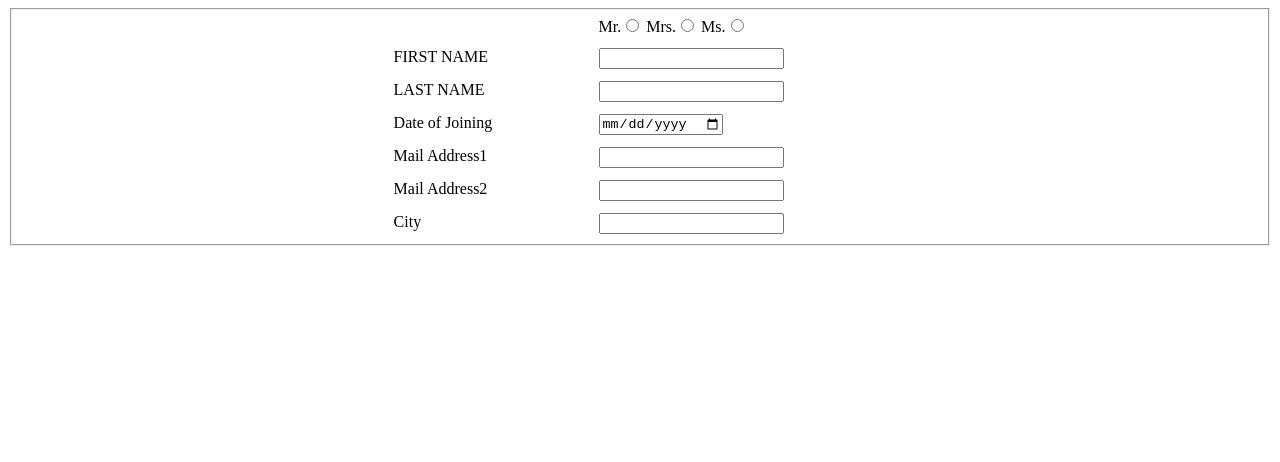
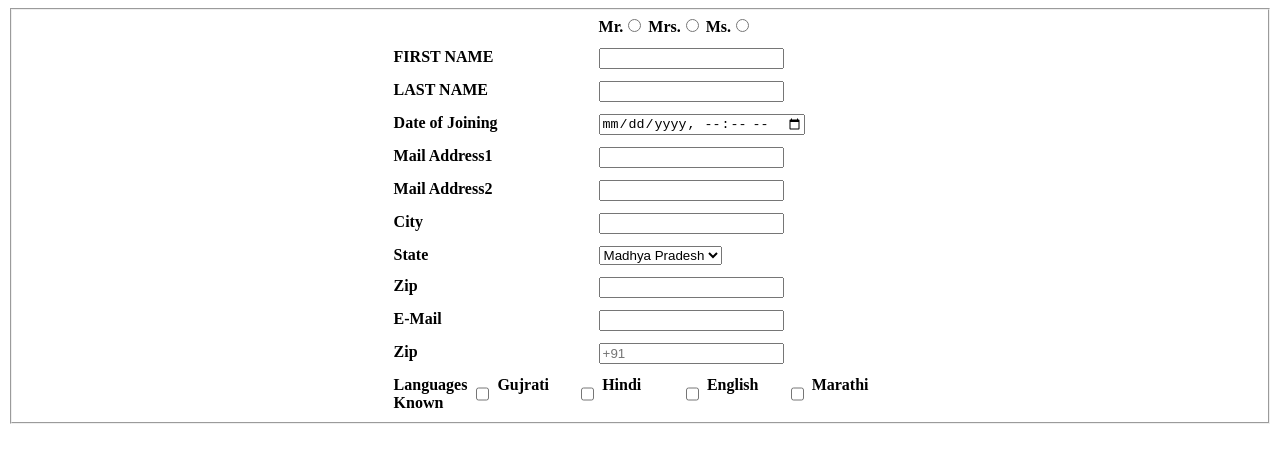
Before and after one commit to ankushgupta05/Traning-4th-sem-html-js-web-reppping, a plain HTML site: page Temp-file/form/ankush.html in a window 1280 px wide. Drawn offline with Linux system fonts and the light colour scheme.

Commit message:
Update ankush.html

```diff
--- a/Temp-file/form/ankush.html
+++ b/Temp-file/form/ankush.html
@@ -22,7 +22,13 @@
         }
         label{
             width: 200px;
+            font-weight: 600;
         }
+
+        select{
+            display: flex;
+        }
+
     </style>
 </head>
 
@@ -47,7 +53,7 @@
             </div>
             <div class="field">
                 <label for="username">Date of Joining</label>
-                <input type="date" name="username" id="username">
+                <input type="datetime-local" name="username" id="username">
             </div>
             <div class="field">
                 <label for="usermail">Mail Address1 </label>
@@ -61,6 +67,51 @@
                 <label for="username">City</label>
                 <input type="text" name="username" id="username">
             </div>
+            <div class="field">
+                <label  for="">State</label>
+                <select name="" id="">
+                    <option value="" selected>Madhya Pradesh</option>
+                    <option value="">Andhra Pradesh</option>
+                    <option value="">Chhattisgarh</option>
+                    <option value="">Goa</option>
+                    <option value="">Haryana</option>
+                    <option value="">Himachal</option>
+                    <option value="">Jharkhand</option>
+                    <option value="">Karnataka</option>
+                    <option value=""  >Gujarat</option>
+                    <option value="">Bihar</option>
+                    <option value="">Maharashtra</option>
+                    <option value="">Manipur</option>
+                    <option value="">Meghalaya</option>
+                    <option value="">Mizoram</option>
+                    <option value="">Nagaland</option>
+                    <option value="">Odisha</option>
+                </select>
+            </div>
+            <div class="field">
+                <label for="zip">Zip</label>
+                <input type="text" name="zip" id="zip">
+            </div>
+            <div class="field">
+                <label for="usermail">E-Mail</label>
+                <input type="mail" name="usermail" id="usermail">
+            </div>
+            <div class="field">
+                <label for="phone">Zip</label>
+                <input type="number" name="phone" id="phone" placeholder="+91">
+            </div>
+            <div class="field">
+                <label for="">Languages Known</label>
+
+                <input type="checkbox">
+                <label for="">Gujrati</label><br>
+                <input type="checkbox">
+                <label for="">Hindi</label><br>
+                <input type="checkbox">
+                <label for="">English</label><br>
+                <input type="checkbox">
+                <label for="">Marathi</label><br>
+            </div>
         </form>
     </fieldset>
 </body>
```
